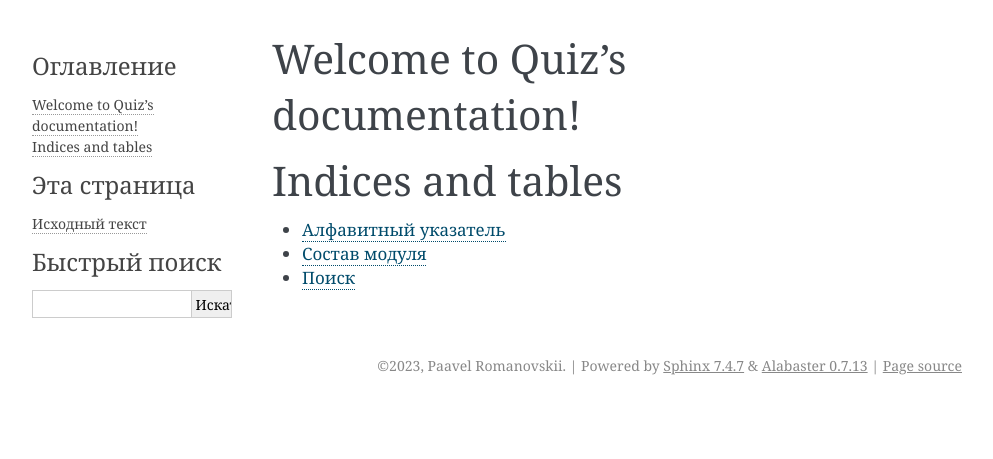
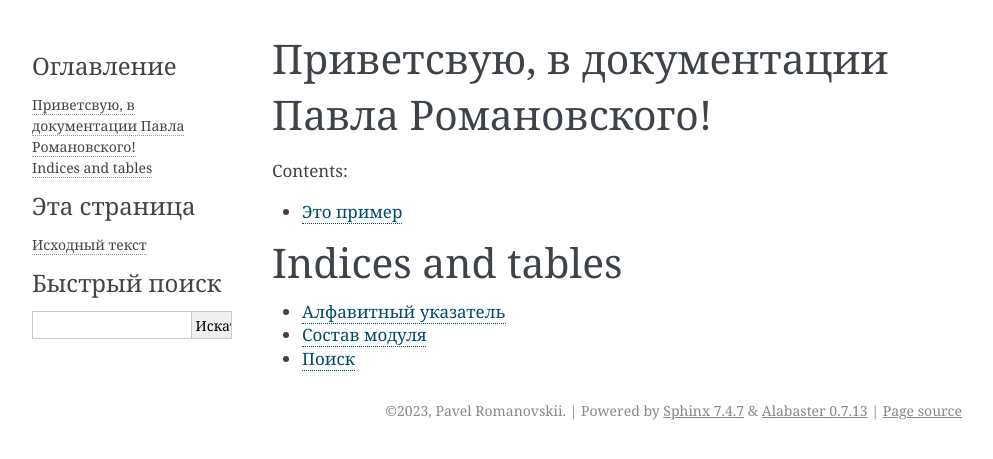
Before and after one commit to patronhill/Tatlinquiz, a Sphinx documentation site: the page built from docs/source/index.rst, in a window 1280 px wide. Shown: the top 459 px of the page, without its empty margins (148-1141 px from the left). Built offline with Sphinx 7.4.7, drawn with Linux system fonts in a browser that asks for light colours.

Commit message:
Пример заполнения

```diff
--- a/docs/source/conf.py
+++ b/docs/source/conf.py
@@ -7,8 +7,8 @@
 # https://www.sphinx-doc.org/en/master/usage/configuration.html#project-information
 
 project = 'Quiz'
-copyright = '2023, Paavel Romanovskii'
-author = 'Paavel Romanovskii'
+copyright = '2023, Pavel Romanovskii'
+author = 'Pavel Romanovskii'
 release = '29.07.1994'
 
 # -- General configuration ---------------------------------------------------
--- a/docs/source/example.rst
+++ b/docs/source/example.rst
@@ -0,0 +1,2 @@
+Это пример
+==========
--- a/docs/source/index.rst
+++ b/docs/source/index.rst
@@ -3,12 +3,14 @@
    You can adapt this file completely to your liking, but it should at least
    contain the root `toctree` directive.
 
-Welcome to Quiz's documentation!
+Приветсвую, в документации Павла Романовского!
 ================================
 
 .. toctree::
    :maxdepth: 2
    :caption: Contents:
+
+   example
 
 
 
```
